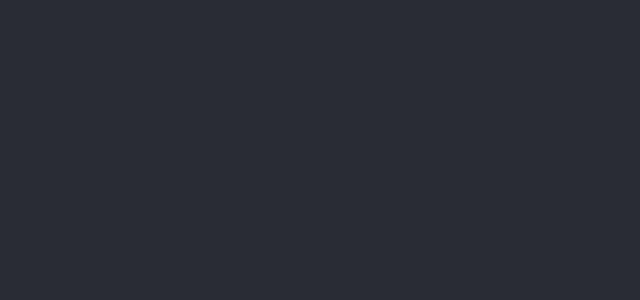
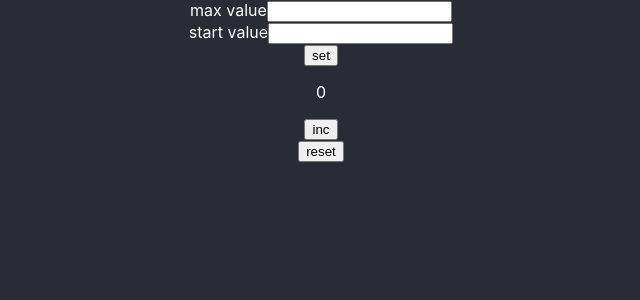
Before and after one commit to DmitryKhiliuk/counter, a React (Create React App) app: page / in a window 1280 px wide. Shown: the top 300 px of the page, without its empty margins (319-959 px from the left). Built offline with nearby package versions, Linux system fonts and the light colour scheme.

Commit message:
without start

```diff
--- a/src/App.css
+++ b/src/App.css
@@ -1,4 +1,5 @@
 .App {
   text-align: center;
+  color: white;
 
 }
--- a/src/App.tsx
+++ b/src/App.tsx
@@ -1,19 +1,68 @@
-import React from 'react';
+import React, {useEffect, useState} from 'react';
 import './App.css';
 import {CounterValue} from "./components/CounterValue/CounterValue";
 import {CounterMain} from "./components/CounterMain/CounterMain";
-
-function App() {
 
 
 
 
 
+function App() {
+
+    const [max, setMax] = useState('5')
+    const [start, setStart] = useState('0')
+    const [numb, setNumb] = useState<number>(+start)
+
+    const numbInc = () => {
+
+        return numb < +max ? setNumb(numb + 1) : numb
+    }
+
+    const numbReset = () => setNumb(+start)
+
+
+
+
+    useEffect(() => {
+        let maxAsString = localStorage.getItem('max')
+        if (maxAsString) {
+            let newMax = JSON.parse(maxAsString)
+            setMax(newMax)}
+    }, [])
+    useEffect(() => {
+        let startAsString = localStorage.getItem('start')
+        if (startAsString) {
+            let newStart = JSON.parse(startAsString)
+            setStart(newStart)}
+    }, [])
+
+
+    /*useEffect(() => {
+        localStorage.setItem('max', max)
+    },[max])
+    useEffect(() => {
+        localStorage.setItem('start', start)
+    },[start])*/
+
+    const setLSHandler = () => {
+      localStorage.setItem('max', max)
+      localStorage.setItem('start', start)
+
+    }
+
+
   return (
     <div className="App">
 
-        <CounterValue />
-        <CounterMain />
+        <CounterValue max={max}
+                      setMax={setMax}
+                      start={start}
+                      setStart={setStart}
+                      setLSHandler={setLSHandler}/>
+        <CounterMain numbInc={numbInc}
+                     numbReset={numbReset}
+                     numb={numb}
+                     start={start}/>
     </div>
   );
 }
--- a/src/Button.tsx
+++ b/src/Button.tsx
@@ -1,9 +1,18 @@
 import React from 'react';
 
-export const Button = () => {
+type ButtonType = {
+    callBack: () => void
+    buttonName: string
+}
+
+
+export const Button = (props:ButtonType) => {
+    const onClickHandler = () => {
+        props.callBack()
+    }
     return (
         <div>
-
+            <button onClick={onClickHandler}>{props.buttonName}</button>
         </div>
     );
 };
--- a/src/components/CounterMain/CounterMain.tsx
+++ b/src/components/CounterMain/CounterMain.tsx
@@ -3,11 +3,26 @@ import {CounterMainTable} from "./CounterMainTable";
 import {CounterMainButton} from "./CounterMainButton";
 import s from "./CounterMain.module.css"
 
-export const CounterMain = () => {
+type CounterMainType = {
+    numbInc: () => void
+    numbReset: () => void
+    numb: number
+    start: string
+}
+
+
+
+export const CounterMain = (props:CounterMainType) => {
+
+
+
     return (
         <div>
-            <CounterMainTable />
-            <CounterMainButton />
+            <CounterMainTable numb={props.numb}
+                              start={props.start}/>
+            <CounterMainButton numbInc={props.numbInc}
+                               numbReset={props.numbReset}
+                               />
         </div>
     );
 };
--- a/src/components/CounterMain/CounterMainButton.tsx
+++ b/src/components/CounterMain/CounterMainButton.tsx
@@ -1,10 +1,26 @@
 import React from 'react';
 import {Button} from "../../Button";
 
-export const CounterMainButton = () => {
+type CounterMainButtonType = {
+    numbInc: () => void
+    numbReset: () => void
+}
+
+
+
+export const CounterMainButton = (props:CounterMainButtonType) => {
+
+const buttonIncHandler = () => {
+  props.numbInc()
+}
+const buttonResetHandler = () => {
+  props.numbReset()
+}
+
     return (
         <div>
-            <Button />
+            <Button buttonName={'inc'} callBack={buttonIncHandler}/>
+            <Button buttonName={'reset'} callBack={buttonResetHandler}/>
         </div>
     );
 };
--- a/src/components/CounterMain/CounterMainTable.tsx
+++ b/src/components/CounterMain/CounterMainTable.tsx
@@ -1,9 +1,15 @@
 import React from 'react';
 
-export const CounterMainTable = () => {
+type CounterMainTableType = {
+    numb: number
+    start: string
+}
+
+
+export const CounterMainTable = (props:CounterMainTableType) => {
     return (
         <div>
-
+            <p>{props.numb}</p>
         </div>
     );
 };
--- a/src/components/CounterValue/CounterValue.tsx
+++ b/src/components/CounterValue/CounterValue.tsx
@@ -1,12 +1,22 @@
-import React from 'react';
+import React, {useState} from 'react';
 import {CounterValueTable} from "./CounterValueTable";
 import {CounterValueButton} from "./CounterValueButton";
 
-export const CounterValue = () => {
+type CounterValueType = {
+    max: string
+    start: string
+    setMax: (max: string) => void
+    setStart: (start: string) => void
+    setLSHandler: () => void
+}
+
+
+export const CounterValue = (props:CounterValueType) => {
+
     return (
         <div>
-            <CounterValueTable />
-            <CounterValueButton />
+            <CounterValueTable max={props.max} setMax={props.setMax} start={props.start} setStart={props.setStart} />
+            <CounterValueButton max={props.max} setMax={props.setMax} start={props.start} setStart={props.setStart} setLSHandler={props.setLSHandler}/>
         </div>
     );
 };
--- a/src/components/CounterValue/CounterValueButton.tsx
+++ b/src/components/CounterValue/CounterValueButton.tsx
@@ -1,10 +1,26 @@
-import React from 'react';
+import React, {useEffect} from 'react';
 import {Button} from "../../Button";
 
-export const CounterValueButton = () => {
+type CounterValueButtonType = {
+    max: string
+    start: string
+    setMax: (max: string) => void
+    setStart: (start: string) => void
+    setLSHandler: () => void
+}
+
+
+export const CounterValueButton = (props: CounterValueButtonType) => {
+
+const buttonSetHandler = () => {
+    props.setLSHandler()
+}
+
+
+
     return (
         <div>
-            <Button />
+            <Button callBack={buttonSetHandler} buttonName={'set'} />
         </div>
     );
 };
--- a/src/components/CounterValue/CounterValueTable.tsx
+++ b/src/components/CounterValue/CounterValueTable.tsx
@@ -1,12 +1,21 @@
-import React from 'react';
-import {StartValue} from "./StartValue";
-import {MaxValue} from "./MaxValue";
+import React, {useState} from 'react';
+import {Input} from "./Input";
 
-export const CounterValueTable = () => {
+type CounterValueTableType = {
+    max: string
+    start: string
+    setMax: (max: string) => void
+    setStart: (start: string) => void
+}
+
+
+export const CounterValueTable = (props:CounterValueTableType) => {
+
+
     return (
         <div>
-            <MaxValue />
-            <StartValue />
+            <Input nameInput={'max value'} callBackInput={props.setMax} value={props.max}/>
+            <Input nameInput={'start value'} callBackInput={props.setStart} value={props.start}/>
         </div>
     );
 };
--- /dev/null
+++ b/src/components/CounterValue/Input.tsx
@@ -0,0 +1,22 @@
+import React, {ChangeEvent} from 'react';
+
+type InputType = {
+    nameInput: string
+    callBackInput: (value:string) => void
+    value: string
+}
+
+
+export const Input = (props:InputType) => {
+
+const onChangeHandler = (e:ChangeEvent<HTMLInputElement>) => {
+    props.callBackInput(e.currentTarget.value)
+}
+
+    return (
+        <div>
+            <span>{props.nameInput}</span>
+            <input type="number" onChange={onChangeHandler}/>
+        </div>
+    );
+};
--- a/src/components/CounterValue/MaxValue.tsx
+++ /dev/null
@@ -1,9 +0,0 @@
-import React from 'react';
-
-export const MaxValue = () => {
-    return (
-        <div>
-
-        </div>
-    );
-};
--- a/src/components/CounterValue/StartValue.tsx
+++ /dev/null
@@ -1,9 +0,0 @@
-import React from 'react';
-
-export const StartValue = () => {
-    return (
-        <div>
-
-        </div>
-    );
-};
```
